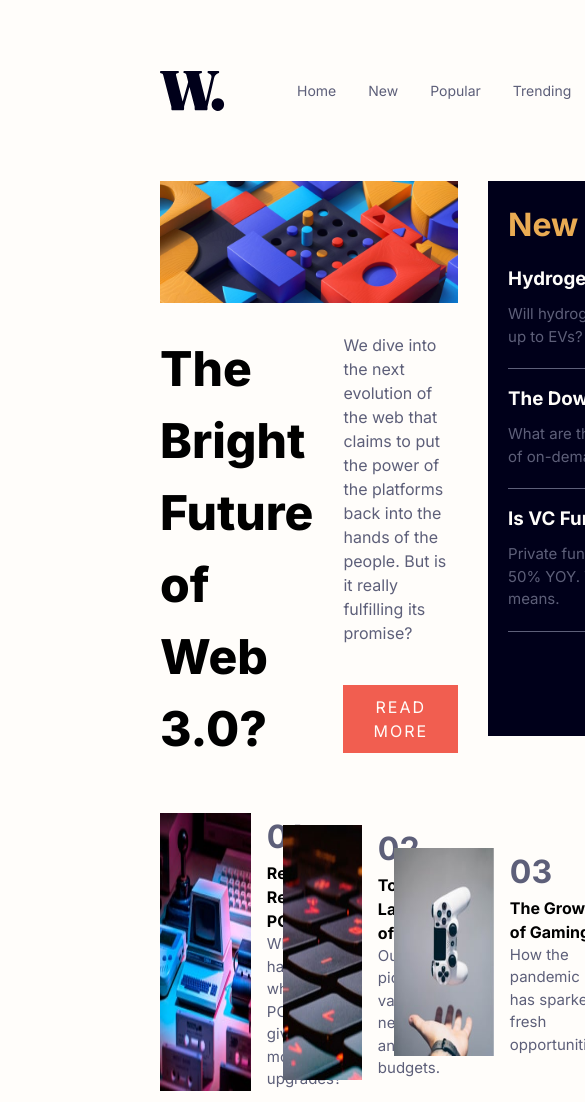
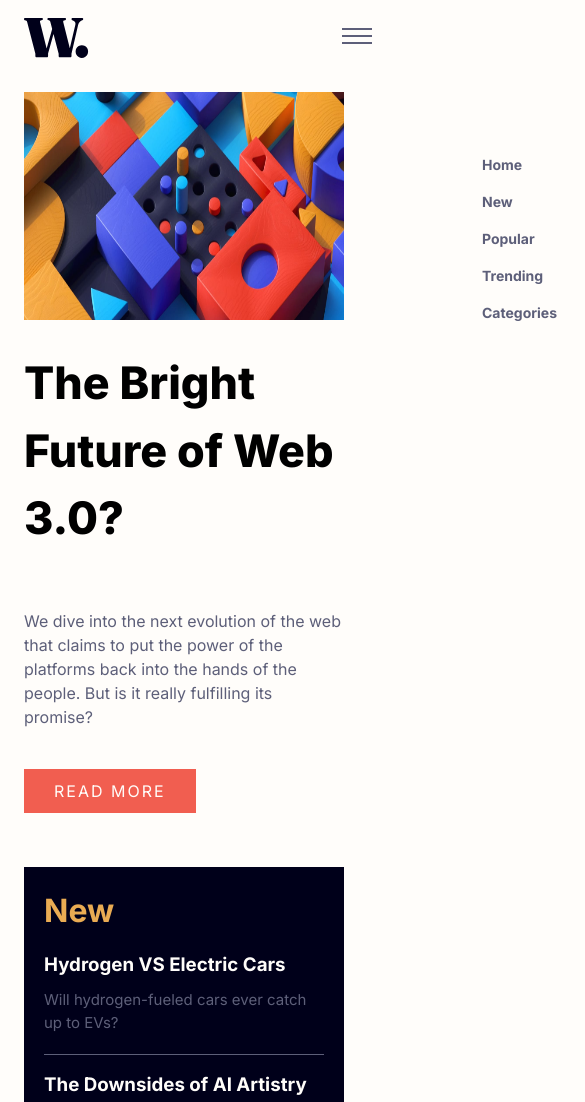
Before and after one commit to AmanGupta1703/News-Homepage, a plain HTML site: page index.html in a window 390 px wide. Shown: the top 1102 px of the page, 585 px wide, since content can reach past the window. Drawn offline with Linux system fonts and the light colour scheme.

Commit message:
Update css html readme file

```diff
--- a/css/styles.css
+++ b/css/styles.css
@@ -125,6 +125,10 @@ select {
 
 .navbar--link:hover {
   color: var(--soft-orange);
+}
+
+.menu {
+  display: none;
 }
 
 /* MAIN */
@@ -267,3 +271,155 @@ select {
 .attribution a {
   color: hsl(228, 45%, 44%);
 }
+
+@media screen and (max-width: 786px) {
+  body {
+    display: flex;
+    flex-direction: column;
+    justify-content: center;
+  }
+
+  #header {
+    display: none;
+  }
+
+  .menu {
+    padding: 0;
+    display: block;
+    padding: 18px;
+    padding-left: 24px;
+  }
+
+  .m--header_brand {
+    position: relative;
+    z-index: 1;
+  }
+
+  #mobile--header {
+    display: flex;
+    justify-content: space-between;
+    align-items: center;
+  }
+
+  .burger {
+    cursor: pointer;
+    display: relative;
+    z-index: 1;
+  }
+
+  .burger span {
+    display: block;
+    width: 30px;
+    height: 2px;
+    background-color: var(--dark-grayish-blue );
+    margin-bottom: 5px;
+  }
+
+  #mobile-nav {
+    padding-right: 20px;
+  }
+
+  nav {
+    background-color: var(--Off-white);
+    padding: 20px;
+    padding-top: 80px;
+    height: 100%;
+    width: 180px;
+    position: absolute;
+    right: -180px;
+    z-index: 0;
+
+  }
+
+  .mobile--navbar_item {
+    font-size: 14px;
+    list-style: none;
+    padding-left: 2rem;
+    margin-top: 1rem;
+  }
+
+  .mobile--navbar_link {
+    font-weight: var(--fw-700);
+    color: var(--dark-grayish-blue);
+    text-decoration: none;
+  }
+
+  .mobile--navbar_link:hover {
+    color: var(--soft-orange);
+  }
+
+  nav.open {
+    right: 0;
+  }
+
+  .burger.open span:nth-child(1) {
+    transform: rotate(45deg) translateY(10px);
+  }
+
+  .burger.open span:nth-child(2) {
+    opacity: 0;
+    width: 0;
+  }
+
+  .burger.open span:nth-child(3) {
+    transform: rotate(-45deg) translateY(-10px);
+  }
+
+  nav {
+    transition: left ease-in 0.3s;
+  }
+
+  .burger span {
+    transition: all ease-in 0.3s;
+  }
+
+  #main {
+    padding: 0;
+    margin-top: 1rem;
+  }
+
+  .news--section {
+    grid-template-columns: repeat(4, 1fr);
+    grid-template-rows: repeat(5, 1fr);
+    padding-left: 24px;
+  }
+
+  .hero--image_section {
+    grid-column: 1 / span 3;
+    grid-row: 1 / span 1;
+  }
+
+  .hero--image {
+    width: 100%;
+  }
+
+  .latest--news {
+    grid-column: 1 / span 3;
+    grid-row: 4 / span 2;
+  }
+
+  .news--heading {
+    grid-column: 1 / span 3;
+    grid-row: 2;
+  }
+
+  .big--heading {
+    font-size: 2.8rem;
+  }
+
+  .latest--news_evolution {
+    grid-column: 1 / span 3;
+    grid-row: 3;
+  }
+
+  .blogs--section {
+    margin: 0;
+    margin-top: 2rem;
+    padding-left: 24px;
+  }
+
+  .blog-container {
+    flex-direction: column;
+  }
+
+}
--- a/index.html
+++ b/index.html
@@ -43,6 +43,45 @@
     </nav>
 
   </header>
+
+  <!-- Mobile Design -->
+  <div class="menu">
+
+    <header id="mobile--header">
+      <img src="assets/images/logo.svg" alt="" class="m--header_brand">
+      <div class="burger">
+        <span></span>
+        <span></span>
+        <span></span>
+      </div>
+
+    </header>
+
+    <nav id="mobile-nav">
+
+      <ul id="mobile--navbar">
+
+        <li class="mobile--navbar_item">
+          <a href="#" class="mobile--navbar_link">Home</a>
+        </li>
+        <li class="mobile--navbar_item">
+          <a href="#" class="mobile--navbar_link">New</a>
+        </li>
+        <li class="mobile--navbar_item">
+          <a href="#" class="mobile--navbar_link">Popular</a>
+        </li>
+        <li class="mobile--navbar_item">
+          <a href="#" class="mobile--navbar_link">Trending</a>
+        </li>
+        <li class="mobile--navbar_item">
+          <a href="#" class="mobile--navbar_link">Categories</a>
+        </li>
+
+      </ul>
+
+    </nav>
+
+  </div>
 
   <main id="main">
 
@@ -147,6 +186,7 @@
 
   </footer>
 
+  <script src="javascript/news-homepage.js"></script>
 </body>
 
 </html>
--- /dev/null
+++ b/javascript/news-homepage.js
@@ -0,0 +1,7 @@
+const burger = document.querySelector(".burger");
+const nav = document.querySelector("#mobile-nav");
+
+burger.addEventListener("click", () => {
+    burger.classList.toggle("open");
+    nav.classList.toggle("open");
+});
```
Also changed, not shown: Output/mobile-output.png (added), 1 other file.
